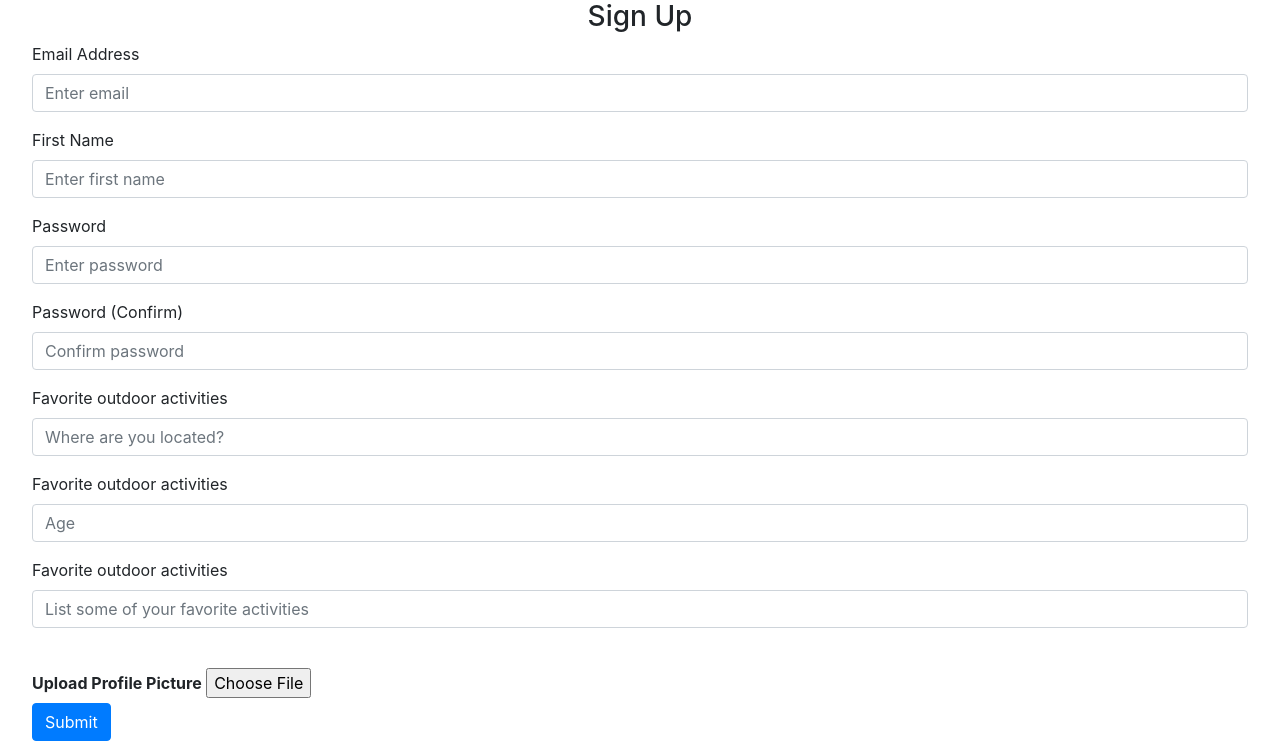
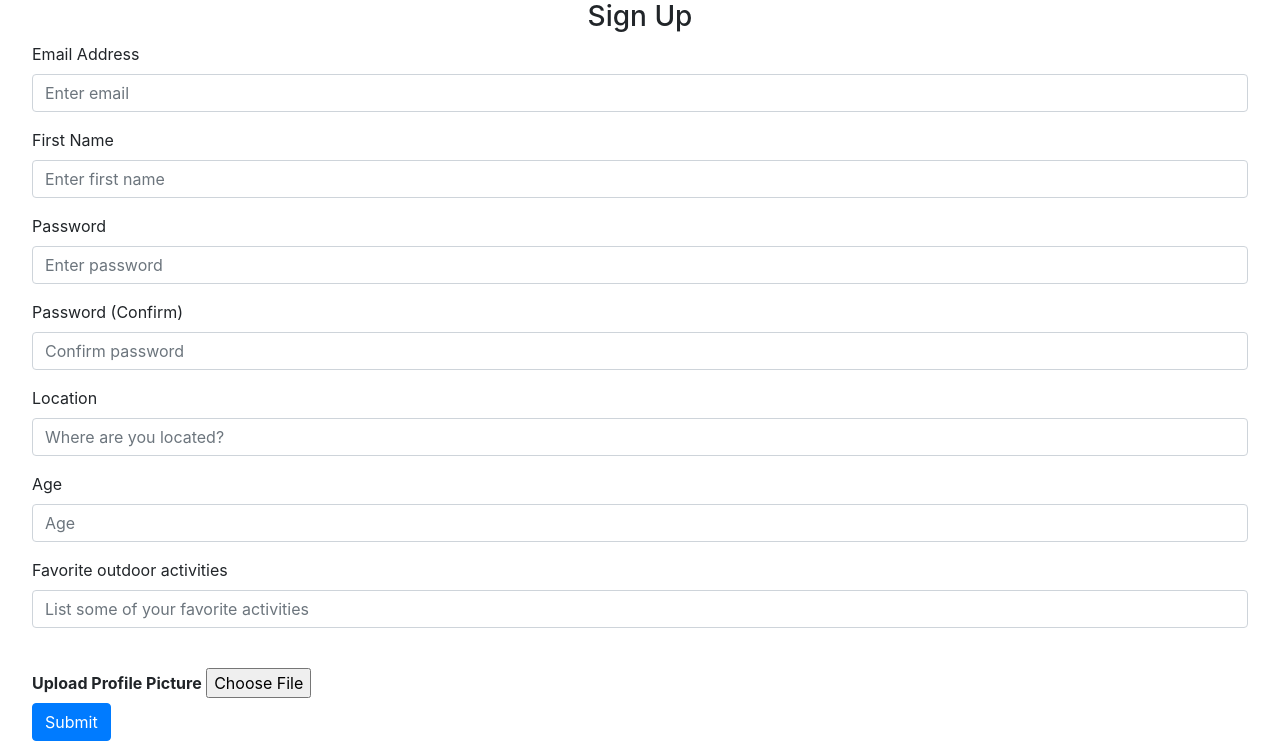
Before and after one commit to Jormogundr/campsite, a Flask app: page /sign-up in a window 1280 px wide. Shown: the part 71-812 px from the top of the page. Run offline with Flask 3, Linux system fonts and the light colour scheme; some libraries are stand-ins or nearby versions.

Commit message:
fixed incorrect placeholder in signup form

```diff
--- a/website/templates/sign_up.html
+++ b/website/templates/sign_up.html
@@ -42,7 +42,7 @@ content %}
       placeholder="Confirm password" />
   </div>
   <div class="form-group">
-    <label for="location">Favorite outdoor activities</label>
+    <label for="location">Location</label>
     <input
       type="text"
       class="form-control"
@@ -51,7 +51,7 @@ content %}
       placeholder="Where are you located?" />
   </div>
   <div class="form-group">
-    <label for="age">Favorite outdoor activities</label>
+    <label for="age">Age</label>
     <input
       type="number"
       class="form-control"
```
